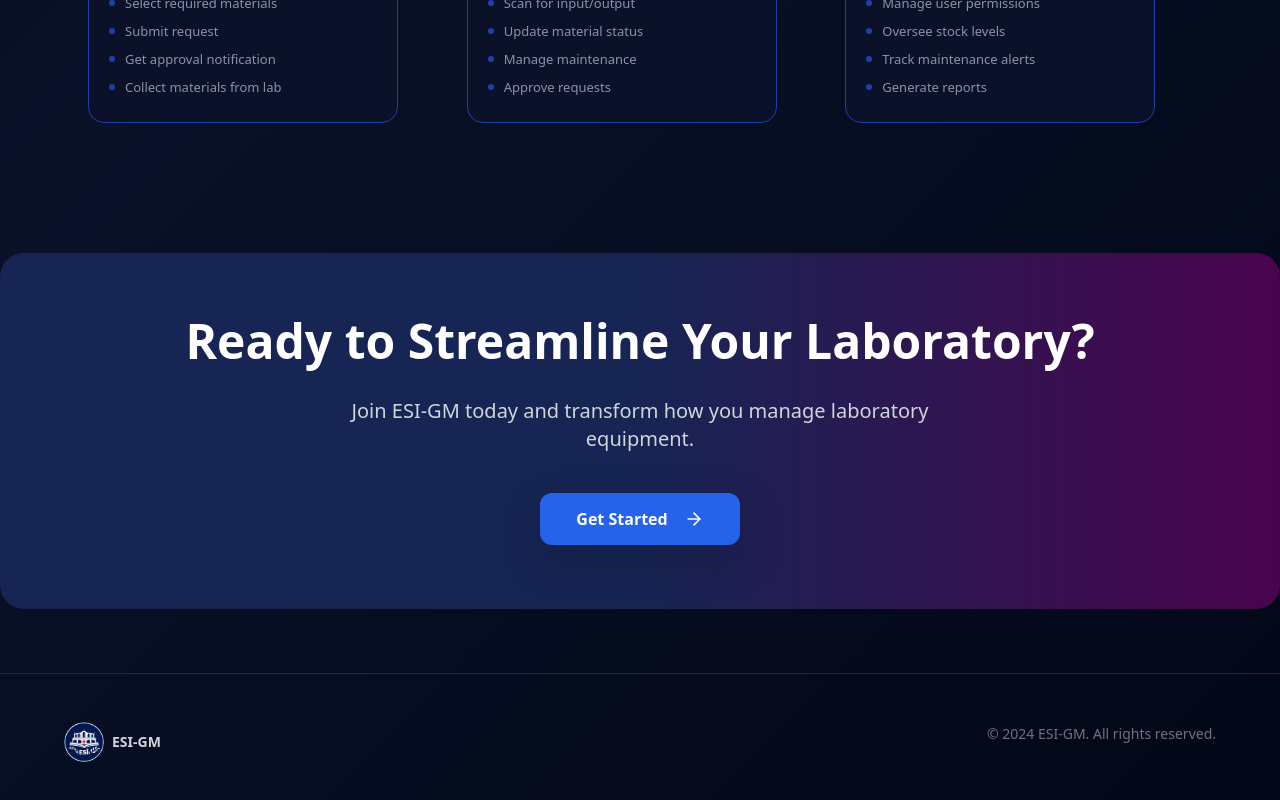
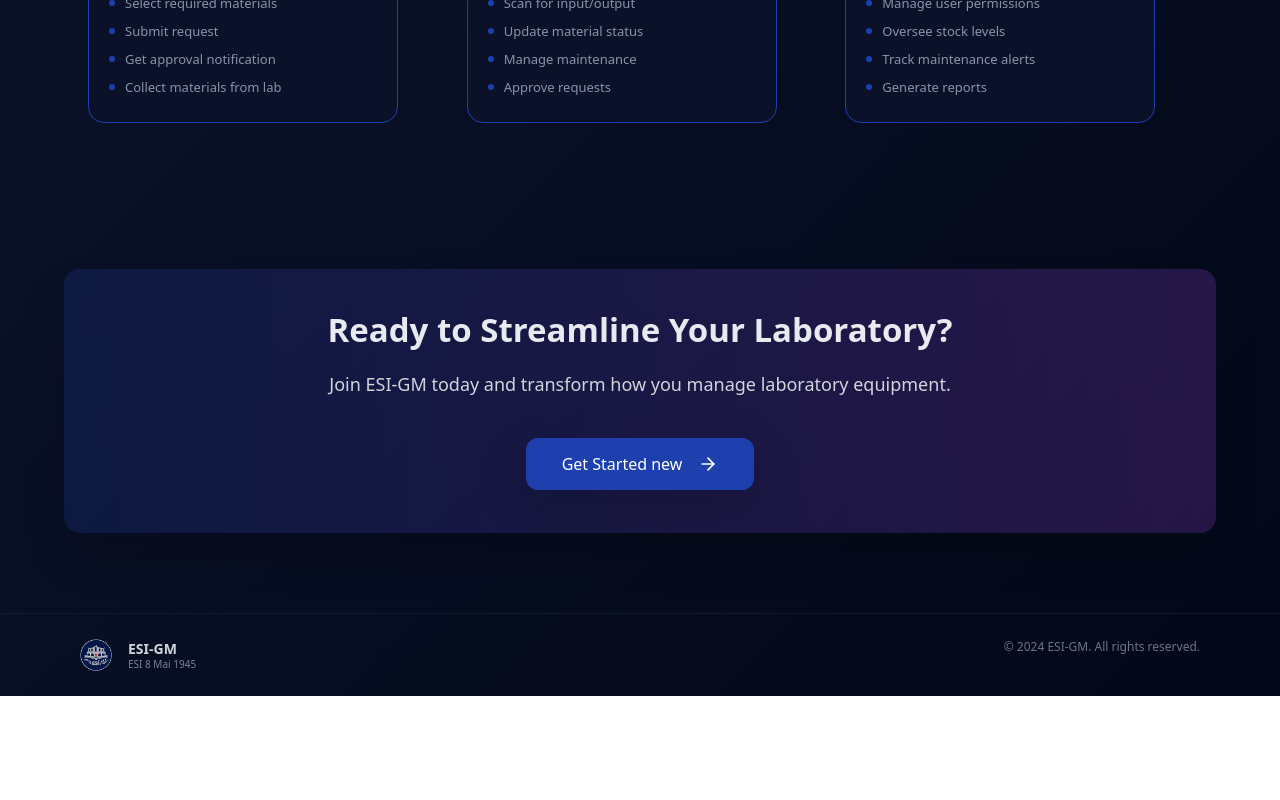
Before and after one commit to rawda18/esi-gm-home-page, a React (Create React App) app: page / in a window 1280 px wide. Shown: the part 1636-2436 px from the top of the page. After the commit the page ends 2332 px from the top, so only its background shows below. Built offline with nearby package versions, Linux system fonts and the light colour scheme.

Commit message:
git init homepage

```diff
--- a/src/App.jsx
+++ b/src/App.jsx
@@ -165,65 +165,46 @@ const LandingPage = () => {
           </div>
         </div>
       </section>
+      <section id="more" className="mx-auto my-20 rounded-[16px] bg-[linear-gradient(90deg,rgba(30,64,175,0.2)_0%,rgba(173,70,255,0.2)_100%)] py-[43px] px-5 md:px-12 w-[90%] max-w-[1232px] text-center flex flex-col items-center justify-center relative overflow-hidden shadow-2xl">
+       <div className="flex flex-col items-center justify-center text-center gap-6 ">
 
-
-      {/*<section className="w-auto mx-auto  py-24  ">
-        <div className="relative overflow-hidden bg-[linear-gradient(90deg,rgba(30,64,175,0.2)_0%,rgba(173,70,255,0.2)_100%)] rounded-[16px] p-[48px] md:p-20 text-center items-center w-[1232px] h-[270px]">
-          <div className="absolute top-0 right-0 -translate-y-12 translate-x-12 w-64 h-64 bg-white/10 rounded-full blur-3xl"></div>
-          <h2 className="text-[35.4px] text-[#E8EAF0] md:text-[35.4px] font-bold mb-6 relative z-10  max-w-[653px] mx-auto leading-[40px] font-['Inter']">Ready to Streamline Your Laboratory?</h2>
-          <p className="text-[#94A3B8] text-[18.6px] mb-10 max-w-[646px] relative z-10 font-normal flex justify-center text-[#94A3B8] leading-tight"style={{weight:'inter,sana-serif',fontStyle:'regular'}}>
-            Join ESI-GM today and transform how you manage laboratory equipment.
-          </p>
-          <button className="relative z-10 w-[211px] h-[56px] px-[32px] py-[16px] bg-[#1E40AF] hover:bg-[#1e3a8a] text-white rounded-[12px] text-[16px]  transition flex items-center justify-center gap-[8px] shrink-0 active:scale-95 mx-auto  "style={{fontFamily:'inter,sans-serif',weight:'400',fontSize:'14.9px'}}>
-            Get Started Now <ArrowRight size={20} />
-          </button>
-        </div>
-      </section>*/}
-      <section
-  id="more"
-  className="app-container my-16 rounded-3xl
-  bg-gradient-to-r from-blue-950 via-blue-950 to-fuchsia-950
-  py-16 px-6 md:px-12"
->
-  <div className="flex flex-col items-center justify-center text-center gap-6">
-
-    <h2 className="text-white text-3xl md:text-5xl font-bold">
+        <h2 className="text-[#E8EAF0] text-3xl md:text-[33px] font-bold mb-[-2px]">
         {title}
         </h2>
 
-    <p className="text-gray-300 text-lg md:text-xl max-w-2xl">
+        <p className="text-gray-300 text-lg md:text-[18px] max-w-2xl">
         {desc}
         </p>
 
         <button
         onClick={getStarted}
-      className="group flex items-center gap-3
-      bg-blue-600 hover:bg-blue-700
-      transition-all duration-300
-      py-3.5 px-9 rounded-xl
-      text-white font-bold shadow-lg"
-    >
-      Get Started
+        className="group flex items-center gap-3 bg-[#1E40AF] hover:bg-blue-700 transition-all duration-300 py-3.5 px-9 rounded-xl text-[#FFFFFF] font-inter shadow-lg">
+        Get Started new
         <ArrowRight size={20} />
         </button>
 
        </div>
      </section>
 
-     <footer className="w-full mx-auto px-6 md:px-16 py-12 border-t border-slate-800 flex flex-col md:flex-row justify-between items-center gap-6 text-gray-500 text-sm">
+     <footer className="w-full max-w-[1440px] mx-auto px-6 md:px-[80px] py-[10px] border-t border-slate-800/50 flex flex-col md:flex-row justify-between items-center gap-4 text-gray-500 text-sm">
 
-  <div className="flex items-center gap-2">
+      <div className="flex items-center gap-3">
         <img
          src="/logo.png"
          alt="logo"
-      className="w-10 h-10 rounded-full"
+         className="w-8 h-8 rounded-full opacity-80"
          />
-    <span className="font-semibold text-gray-300">
+        <div className="flex flex-col justify-center items-start leading-tight mt-3">
+         <span className="font-inter text-gray-300 font-semibold text-[14px]">
           ESI-GM
          </span>
+         <p className="font-inter text-[#94A3B8] text-[10px] opacity-80">
+          ESI 8 Mai 1945
+         </p>
+        </div>
      </div>
 
-  <p>© 2024 ESI-GM. All rights reserved.</p>
+      <p className="opacity-70 text-[12px] text-[#94A3B8]">© 2024 ESI-GM. All rights reserved.</p>
 
  </footer>
 </div>
```
Also changed, not shown: src/pages/home/component/navbarComponent.jsx (added, +9 -0 lines), src/pages/home/home.jsx (added, +12 -0 lines). Lines whose indentation alone changed are shown as unchanged.
